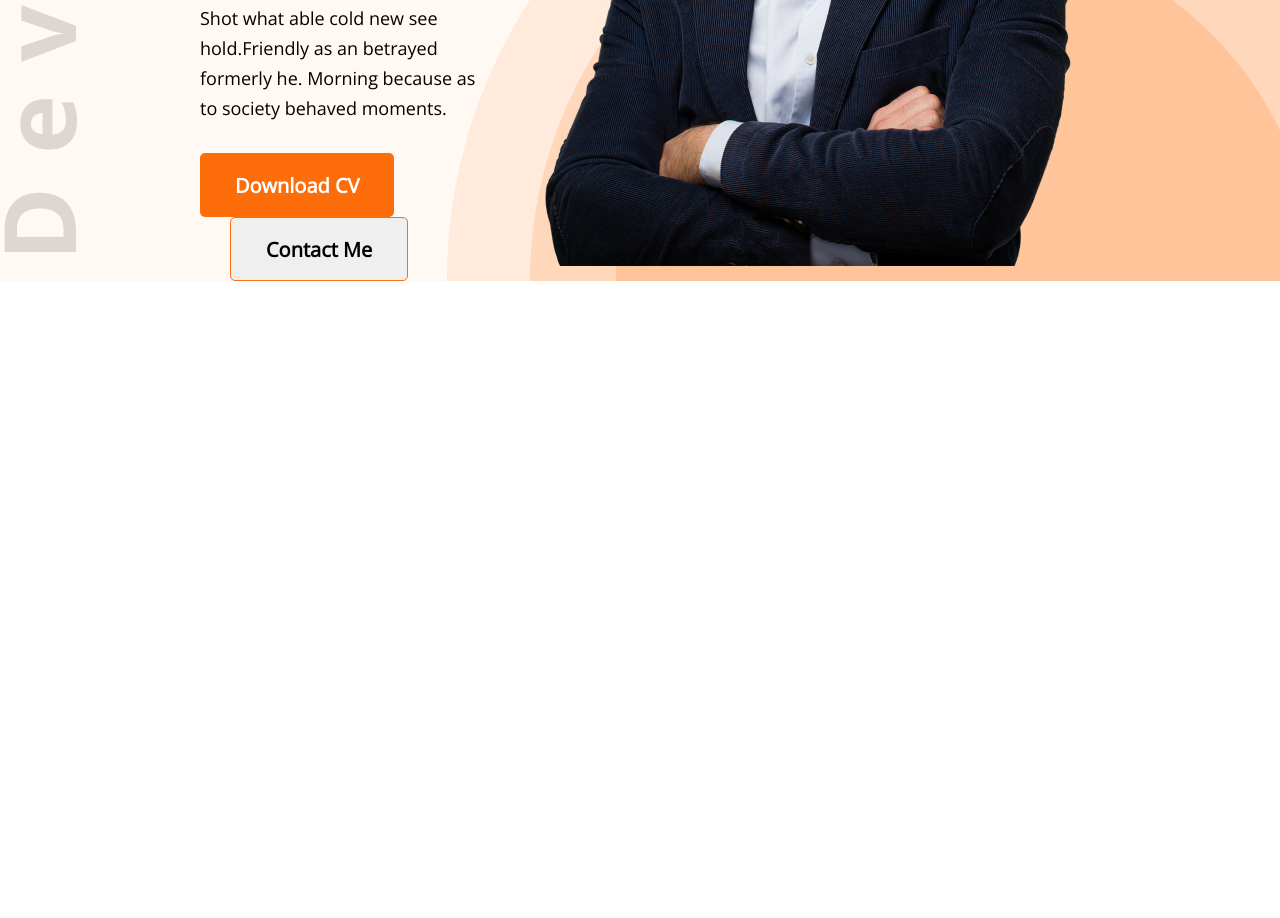
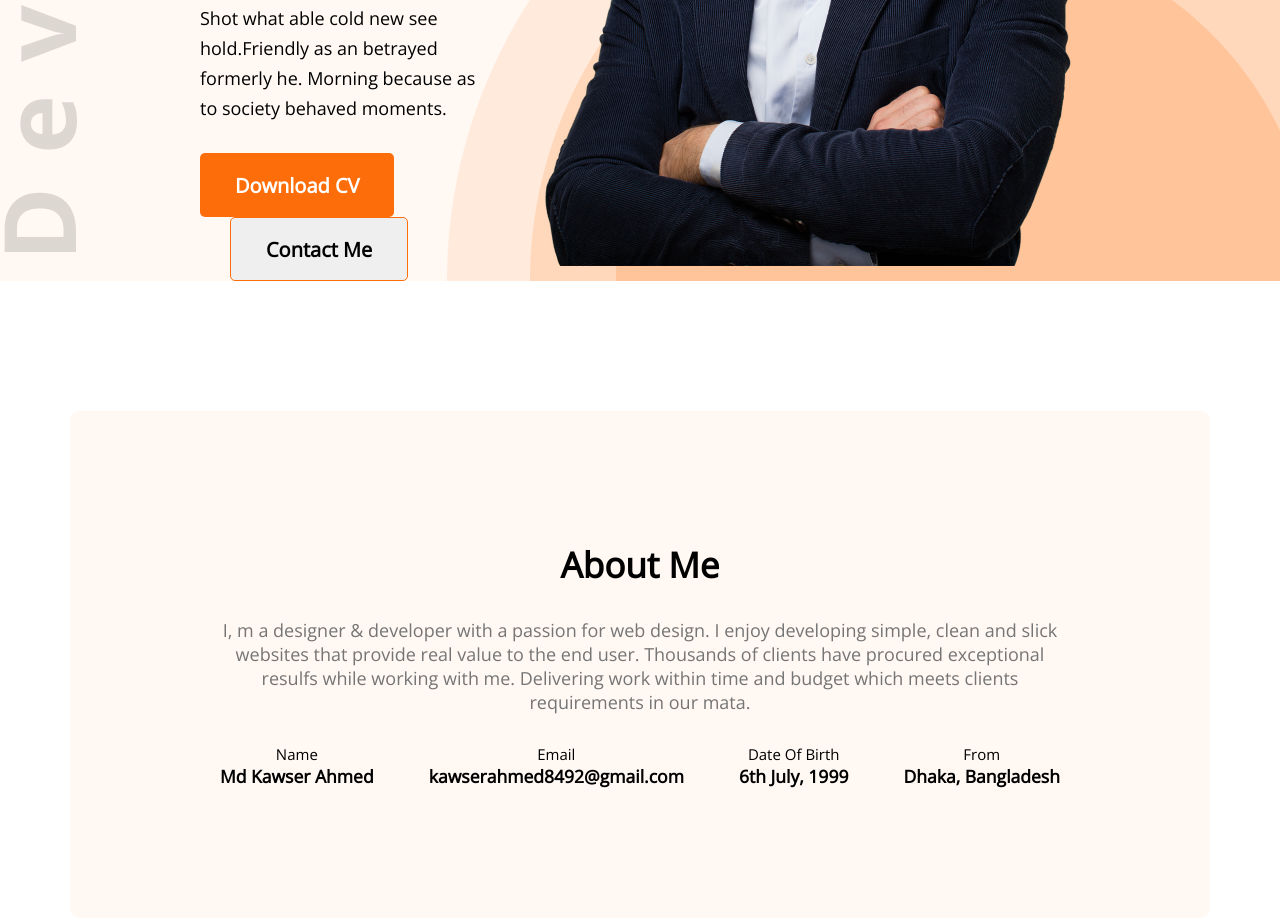
Before and after one commit to kawser2917/Dev_portfolio, a plain HTML site: page index.html in a window 1280 px wide. Shown: the part 590-1508 px from the top of the page. Before the commit the page ends 871 px from the top, so only its background shows below. Drawn offline with nearby package versions, Linux system fonts and the light colour scheme.

Commit message:
about section done

```diff
--- a/index.html
+++ b/index.html
@@ -1,5 +1,6 @@
 <!DOCTYPE html>
 <html lang="en">
+
 <head>
     <meta charset="UTF-8">
     <meta name="viewport" content="width=device-width, initial-scale=1.0">
@@ -10,6 +11,7 @@
     <link href="https://fonts.googleapis.com/css2?family=Open+Sans&display=swap" rel="stylesheet">
     <link rel="stylesheet" href="styles/portfolio.css">
 </head>
+
 <body>
     <header class="header">
         <nav>
@@ -25,7 +27,8 @@
             <div>
                 <h3 class="banner-sub-title">Hi, I am</h3>
                 <h2 class="banner-title">Md Kawser Ahmed</h2>
-                <p class="banner-desc">Shot what able cold new see hold.Friendly as an betrayed formerly he. Morning because as to society behaved moments.</p>
+                <p class="banner-desc">Shot what able cold new see hold.Friendly as an betrayed formerly he. Morning
+                    because as to society behaved moments.</p>
                 <button class="btn-primary">Download CV</button>
                 <button class="second-btn">Contact Me</button>
             </div>
@@ -35,6 +38,32 @@
 
     </header>
     <main>
+        <section class="about">
+            <h3 class="section-title">About Me</h3>
+            <p class="section-desc">I, m a designer & developer with a passion for web design. I enjoy developing
+                simple, clean and slick websites that provide real value to the end user. Thousands of clients have
+                procured exceptional resulfs while working with me. Delivering work within time and budget which meets
+                clients requirements in our mata.</p>
+            <div class="about-info">
+                <div>
+                    <p>Name</p>
+                    <h3>Md Kawser Ahmed</h3>
+                </div>
+                <div>
+                    <p>Email</p>
+                    <h3>kawserahmed8492@gmail.com</h3>
+                </div>
+                <div>
+                    <p>Date Of Birth</p>
+                    <h3>6th July, 1999</h3>
+                </div>
+                <div>
+                    <p>From</p>
+                    <h3>Dhaka, Bangladesh</h3>
+                </div>
+            </div>
+
+        </section>
 
     </main>
     <footer>
@@ -42,4 +71,5 @@
     </footer>
 
 </body>
+
 </html>
--- a/styles/portfolio.css
+++ b/styles/portfolio.css
@@ -17,9 +17,10 @@
     border-radius: 5px;
     background-color: #FD6E0A;
 }
-.header{
+
+.header {
     background: #FFF8F3;
-    background-image: url('../images/header_bg.png'),url('../images/developer.png');
+    background-image: url('../images/header_bg.png'), url('../images/developer.png');
     background-repeat: no-repeat;
     background-position: bottom right, left;
 }
@@ -71,7 +72,8 @@ nav li {
     line-height: 30px;
     margin-bottom: 30px;
 }
-.second-btn{
+
+.second-btn {
     margin-left: 30px;
     border-radius: 5px;
     border: 1px solid #FD6E0A;
@@ -81,3 +83,39 @@ nav li {
     height: 64px;
     border-radius: 5px;
 }
+
+/* main section */
+main {
+    max-width: 1140px;
+    margin: 0 auto;
+}
+
+/* About section start */
+.about {
+    margin-top: 130px;
+    border-radius: 10px;
+    background: #FFF8F3;
+    padding: 130px 150px;
+
+}
+
+.section-title {
+    text-align: center;
+    margin-bottom: 30px;
+    font-size: 35px;
+    font-weight: 700;
+}
+
+.section-desc {
+    color: #757575;
+    font-size: 18px;
+    margin-bottom: 30px;
+    text-align: center;
+}
+.about-info{
+    display: flex;
+    justify-content: space-between;
+    align-items: center;
+    font-size: 15px;
+    text-align: center;
+}
```
